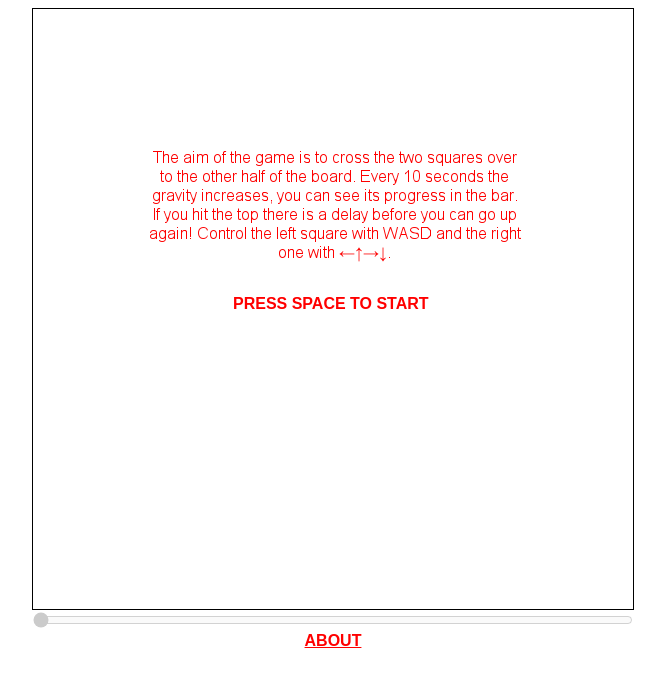
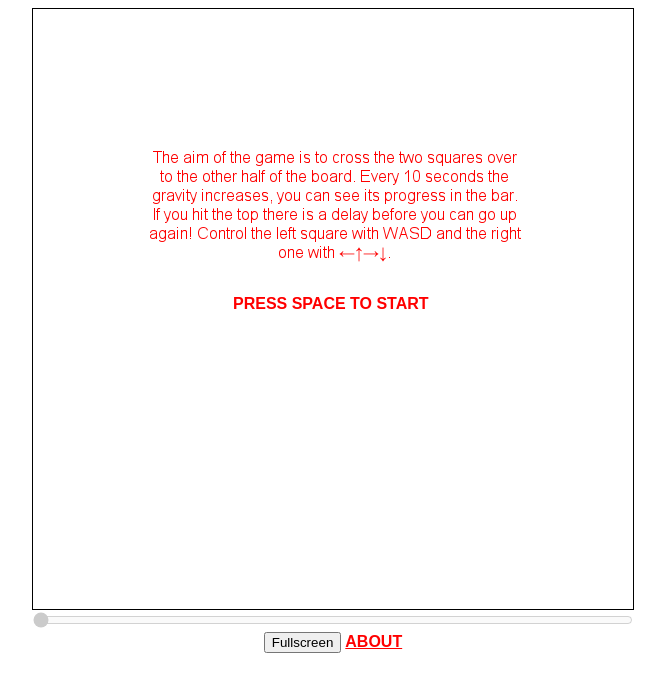
Before and after one commit to bag-man/CS25210, a plain HTML site: page index.html in a window 1280 px wide. Shown: the whole page, without its empty margins (307-972 px from the left). Drawn offline with nearby package versions, Linux system fonts and the light colour scheme.

Commit message:
Added button

```diff
--- a/index.html
+++ b/index.html
@@ -9,6 +9,7 @@
   <body>
     <canvas id="canvas"></canvas>
     <input disabled="disabled" style="width:600px" type="range" id="gravity" min="1.03" max="1.1" step="0.01" value="1.03"><br>
+    <button onclick="fullscreen()"> Fullscreen </button>
     <a href="about.html">ABOUT</a><br>
   </body>
   <footer>
```
